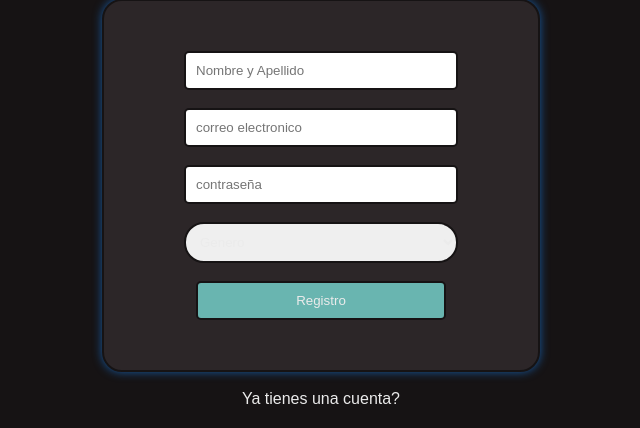
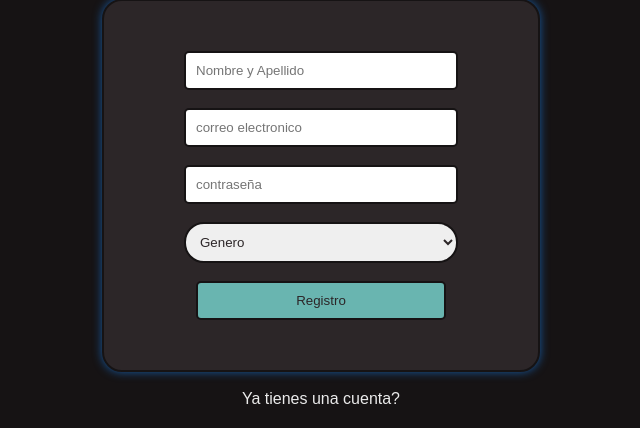
Before and after one commit to 0xRael/hackaton-UNEG, a Flask app: page /registro.html in a window 1280 px wide. Shown: the part 236-664 px from the top of the page, without its empty margins (319-959 px from the left). Run offline with Flask 3, Linux system fonts and the light colour scheme.

Commit message:
texto en login y registro ya no es blanco :D

```diff
--- a/static/registro-login.css
+++ b/static/registro-login.css
@@ -7,7 +7,7 @@ body {
       font-family: Bahnschrift, sans-serif;
       background-color: #161314;
       color: #EBEBEB;
-    }
+}
 
 .registro{
     display:block;
@@ -24,7 +24,7 @@ body {
     padding-top: 50px;
     padding-bottom: 50px;
     background-color: #2C2628 ;
-    color: #EBEBEB;
+    color: #2c2628;
     box-shadow: 0 0 10px #17599f;
 }
 
@@ -70,6 +70,7 @@ option{
     padding: 10px;
     margin: 0 auto;
 }
+
 .login:hover{
     background-color: #579591 ;
     transform: translateY(-3px);
@@ -82,6 +83,10 @@ input{
     width: 250px;
 }
 
+#genero,input,button{
+    color: #2c2628;
+}
+
 a{
     display:inline;
     cursor: pointer;
```
